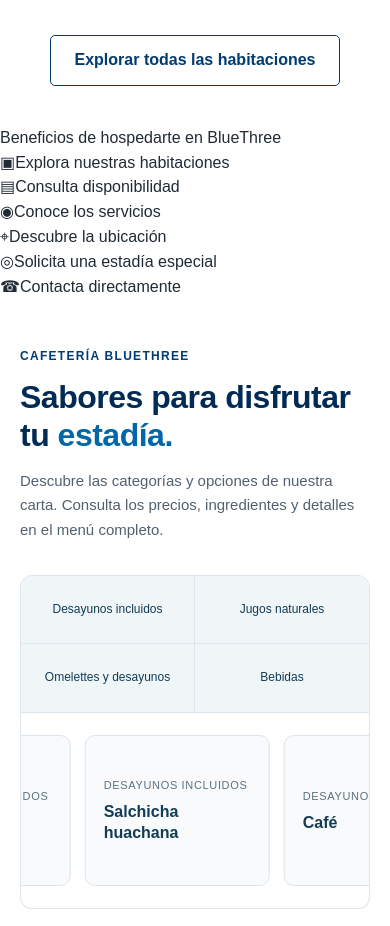
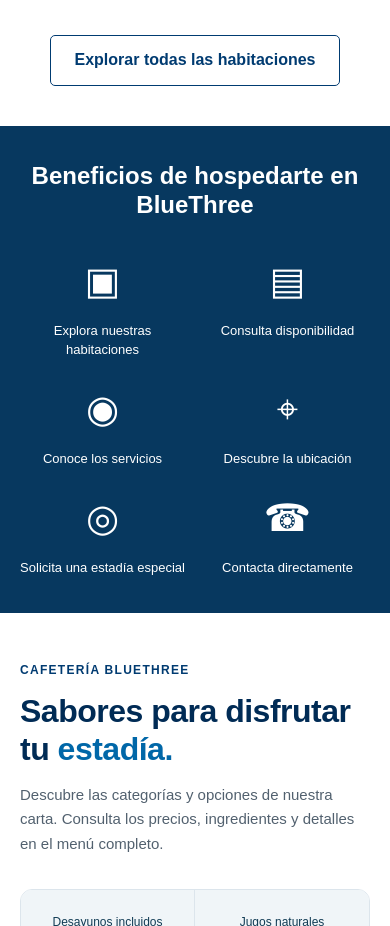
Before and after one commit to camilogomez17/hotelBlueThree, a Next.js app: page / in a window 390 px wide. Shown: the part 2650-3576 px from the top of the page. Built offline with nearby package versions, Linux system fonts and the light colour scheme.

Commit message:
Style responsive BlueThree guest benefits strip

```diff
--- a/app/globals.css
+++ b/app/globals.css
@@ -896,3 +896,13 @@ img,video,iframe{max-width:100%}
 @media(max-width:760px){.site-header .main-nav{margin-left:0;margin-right:0}.site-header .header-actions{margin-left:auto}}
 
 .room-card h3,.blue-room-body h2{text-transform:uppercase}
+
+.bluethree-benefits{background:#07385f;color:#fff;padding:42px 24px 48px}
+.bluethree-benefits-inner{max-width:1200px;margin:0 auto;text-align:center}
+.bluethree-benefits h2{font-size:clamp(24px,2.5vw,34px);font-weight:700;line-height:1.2;margin:0 0 36px;color:#fff}
+.bluethree-benefits-list{list-style:none;padding:0;margin:0;display:grid;grid-template-columns:repeat(6,minmax(0,1fr));gap:26px}
+.bluethree-benefits-list li a{display:flex;flex-direction:column;align-items:center;gap:15px;color:inherit;text-decoration:none;font-size:15px;line-height:1.4}
+.bluethree-benefits-list li a:hover{text-decoration:underline;text-underline-offset:4px}
+.bluethree-benefit-icon{width:52px;height:52px;display:grid;place-items:center;font-size:38px;line-height:1;font-family:Arial,Helvetica,sans-serif}
+@media(max-width:900px){.bluethree-benefits-list{grid-template-columns:repeat(3,minmax(0,1fr));row-gap:32px}}
+@media(max-width:560px){.bluethree-benefits-list{grid-template-columns:repeat(2,minmax(0,1fr));gap:24px 16px}.bluethree-benefits{padding:36px 18px}.bluethree-benefits-list li a{font-size:13px}}
```
